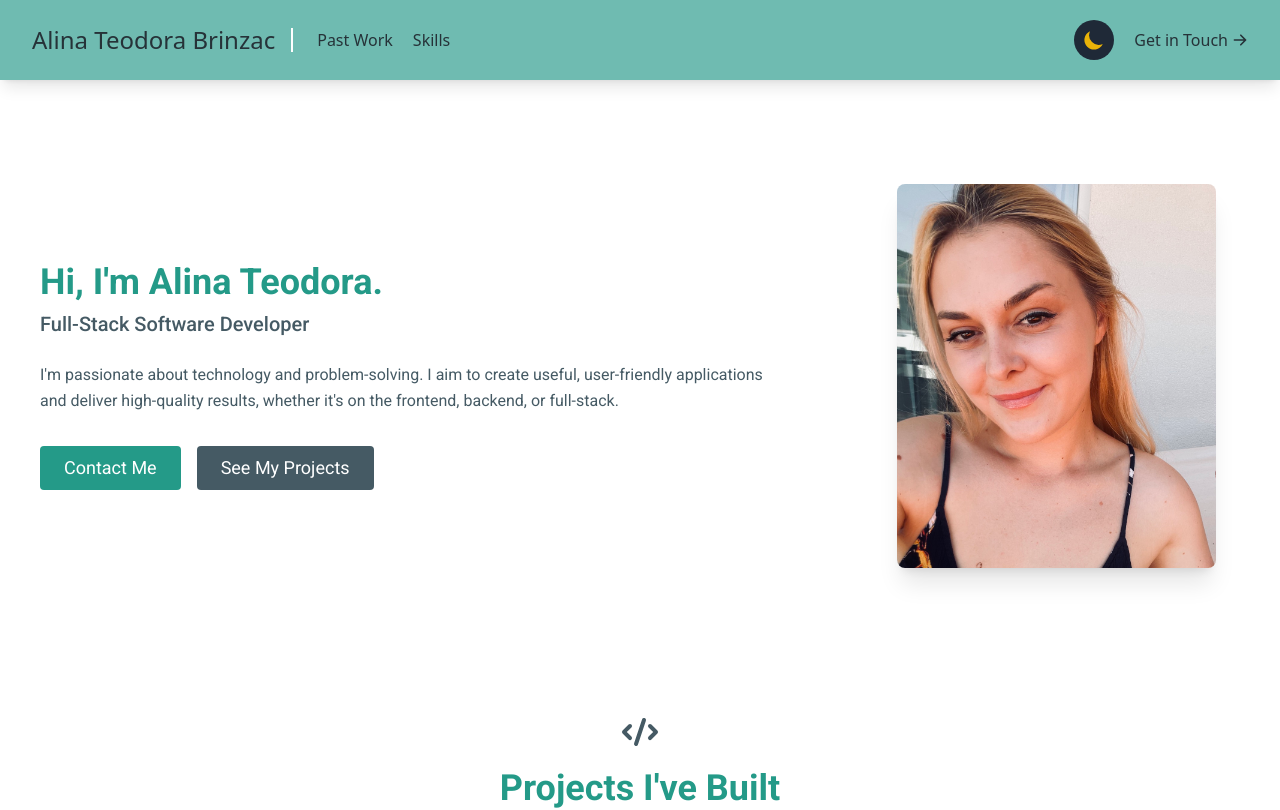
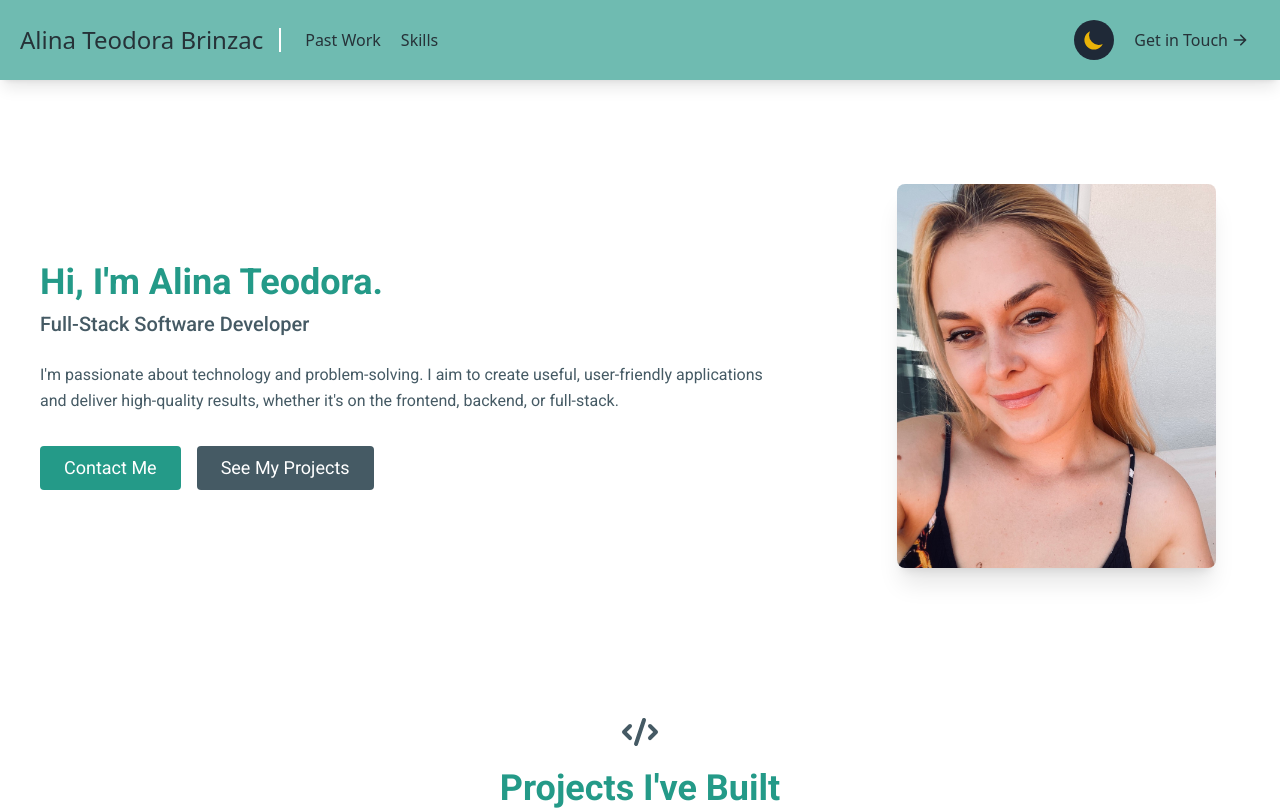
Before and after one commit to TeodoraAlina/portfolio-website, a React (Create React App) app in the folder my-portfolio/: page / in a window 1280 px wide. Shown: the top 810 px of the page. Built offline with nearby package versions, Linux system fonts and the light colour scheme.

Commit message:
Fix NavBar alignment

```diff
--- a/my-portfolio/src/components/NavBar.js
+++ b/my-portfolio/src/components/NavBar.js
@@ -15,7 +15,7 @@ export default function Navbar() {
         <div className="flex justify-between w-full md:w-auto items-center">
           <a
             href="#about"
-            className="title-font font-medium text-textPrimary mb-4 md:mb-0 ml-3 text-2xl"
+            className="title-font font-medium text-textPrimary mb-0 text-2xl"
             aria-label="About Alina Teodora Brinzac">
             Alina Teodora Brinzac
           </a>
@@ -31,7 +31,7 @@ export default function Navbar() {
         </div>
         <nav className={`md:flex flex-grow items-center text-textPrimary ${isOpen ? 'block' : 'hidden'} md:block`}>
           <div className="flex flex-col md:flex-row md:mr-auto md:ml-4 md:pl-6 md:border-l-2 md:border-accent md:space-x-5 space-y-2 md:space-y-0">
-            <a href="#projects" className="hover:text-textHover transition duration-300 ease-in-out hover-scale">
+            <a href="#projects" className="hover:text-textHover transition duration-300 ease-in-out hover-scale md:mt-0 mt-4">
               Past Work
             </a>
             <a href="#skills" className="hover:text-textHover transition duration-300 ease-in-out hover-scale">
```
